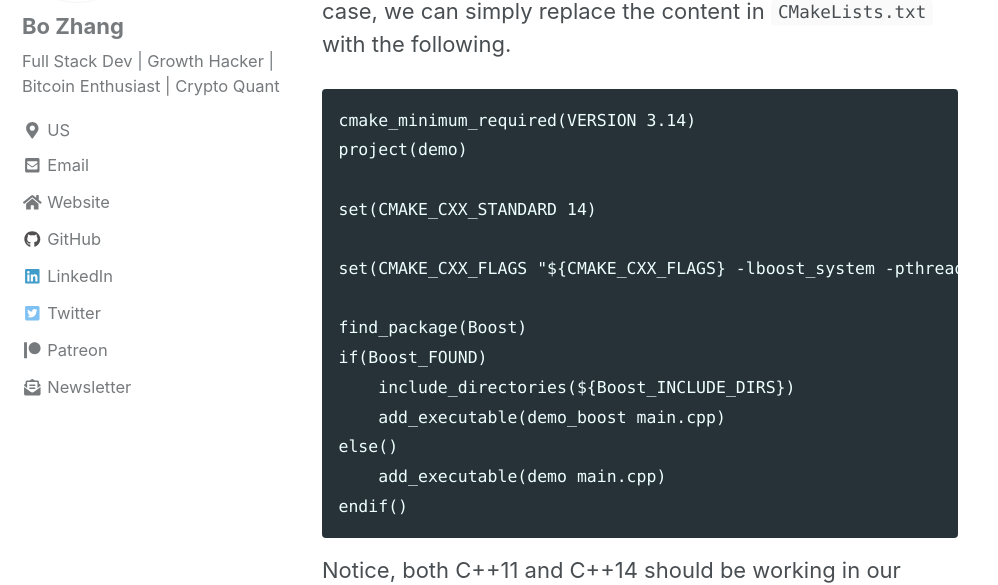
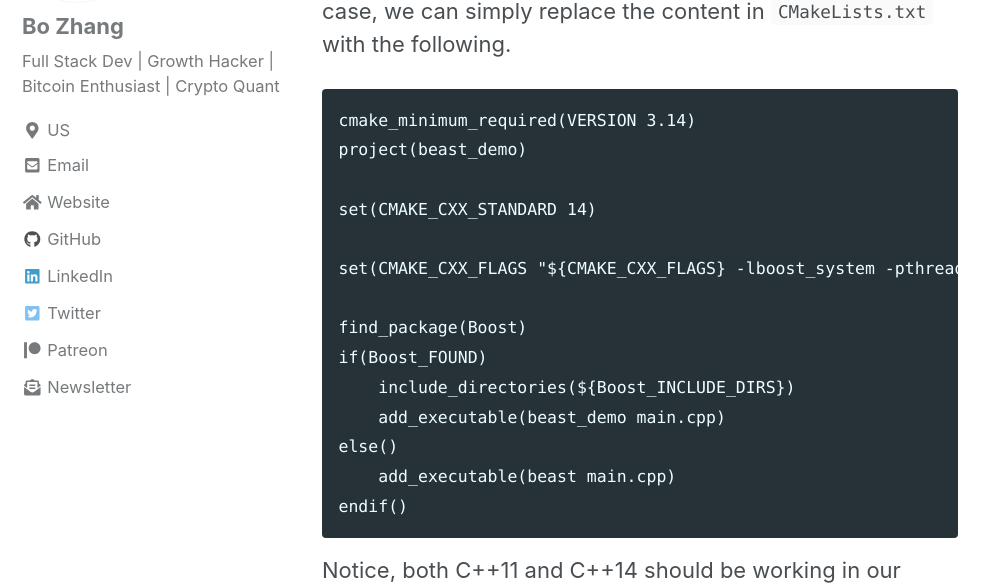
Before and after one commit to 0xboz/blog, a Jekyll site: the page built from _posts/2019-08-30-run-boost-beast-with-vscode-clion-on-debian.md, in a window 1280 px wide and 900 px high, scrolled down 4133 px. Shown: the part 149-734 px from the top of the window, without its empty margins (0-998 px from the left). Built offline with Jekyll 4.4.1, drawn with Linux system fonts in a browser that asks for light colours; cached includes are drawn as plain includes; nearby versions of some CDN libraries; comment, search, counter and statistics services are not loaded.

Commit message:
Updated CMakeLists.txt

````diff
--- a/_posts/2019-08-30-run-boost-beast-with-vscode-clion-on-debian.md
+++ b/_posts/2019-08-30-run-boost-beast-with-vscode-clion-on-debian.md
@@ -92,7 +92,7 @@ If all goes well, now you can build `beast_demo.cpp` by clicking code-runner "Pl
 
 ```
 cmake_minimum_required(VERSION 3.14)
-project(demo)
+project(beast_demo)
 
 set(CMAKE_CXX_STANDARD 14)
 
@@ -101,9 +101,9 @@ set(CMAKE_CXX_FLAGS "${CMAKE_CXX_FLAGS} -lboost_system -pthread")
 find_package(Boost)
 if(Boost_FOUND)
     include_directories(${Boost_INCLUDE_DIRS})
-    add_executable(demo_boost main.cpp)
+    add_executable(beast_demo main.cpp)
 else()
-    add_executable(demo main.cpp)
+    add_executable(beast main.cpp)
 endif()
 ```
 
````
